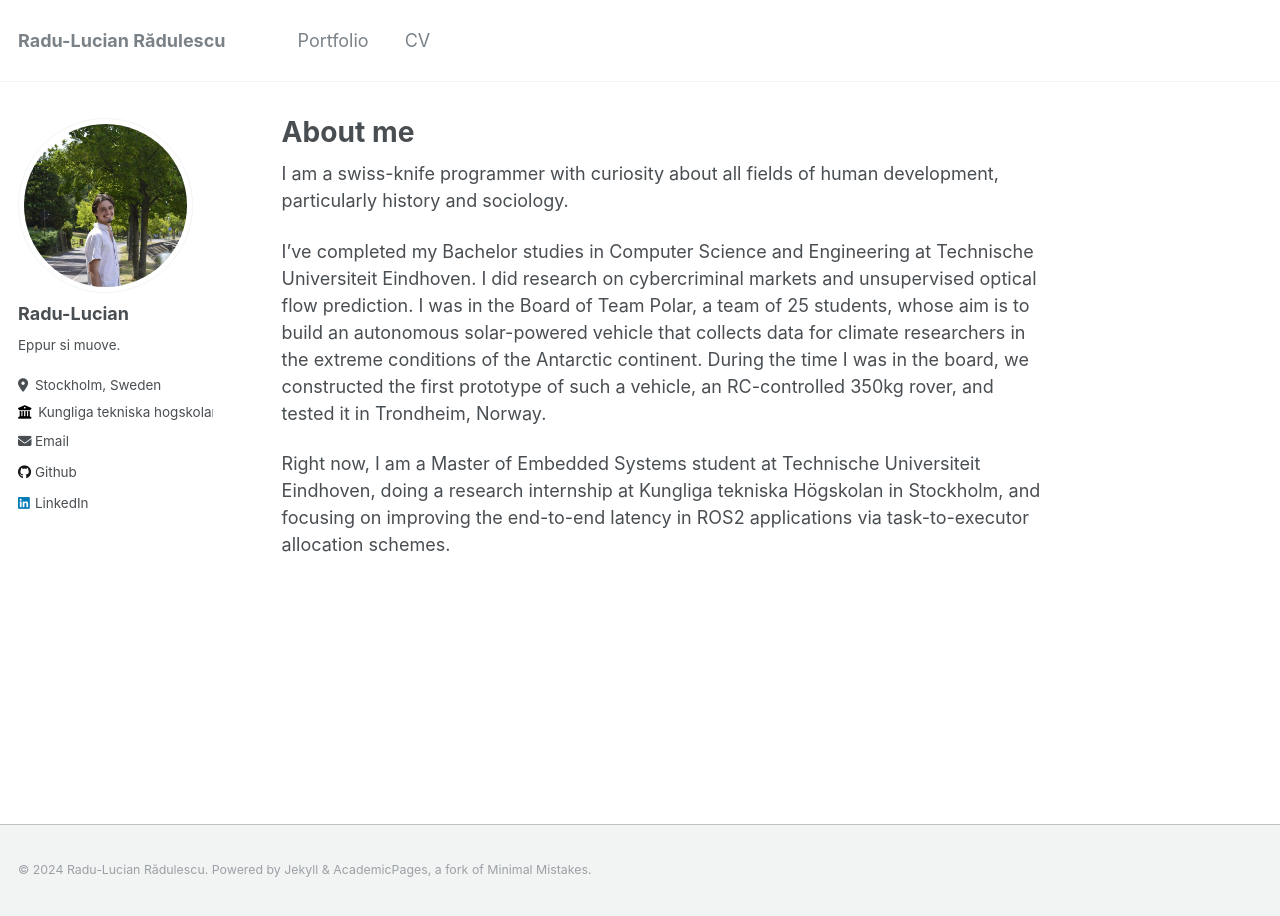
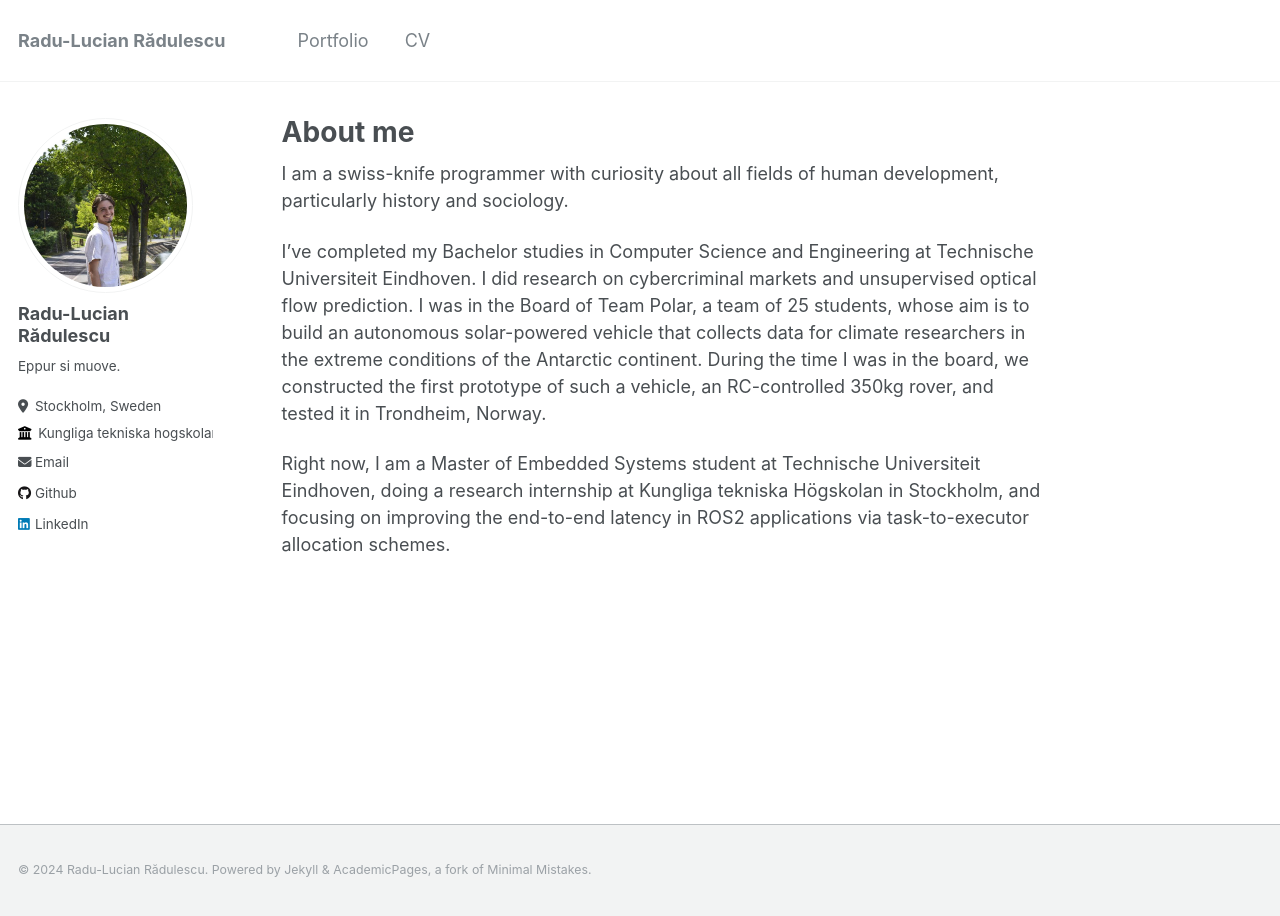
Before and after one commit to RaduLucianR/radulucianr.github.io, a Jekyll site: the page built from _pages/about.md, in a window 1280 px wide. Built offline with Jekyll 4.4.1, drawn with Linux system fonts in a browser that asks for light colours.

Commit message:
Update _config.yml

```diff
--- a/_config.yml
+++ b/_config.yml
@@ -22,7 +22,7 @@ repository               : "RaduLucianR/radulucianr.github.io"
 author:
   # Biographic information
   avatar           : "me.jpeg"
-  name             : "Radu-Lucian"
+  name             : "Radu-Lucian Rădulescu"
   pronouns         : # example: "she/her"
   bio              : "Eppur si muove."
   location         : "Stockholm, Sweden"
```
